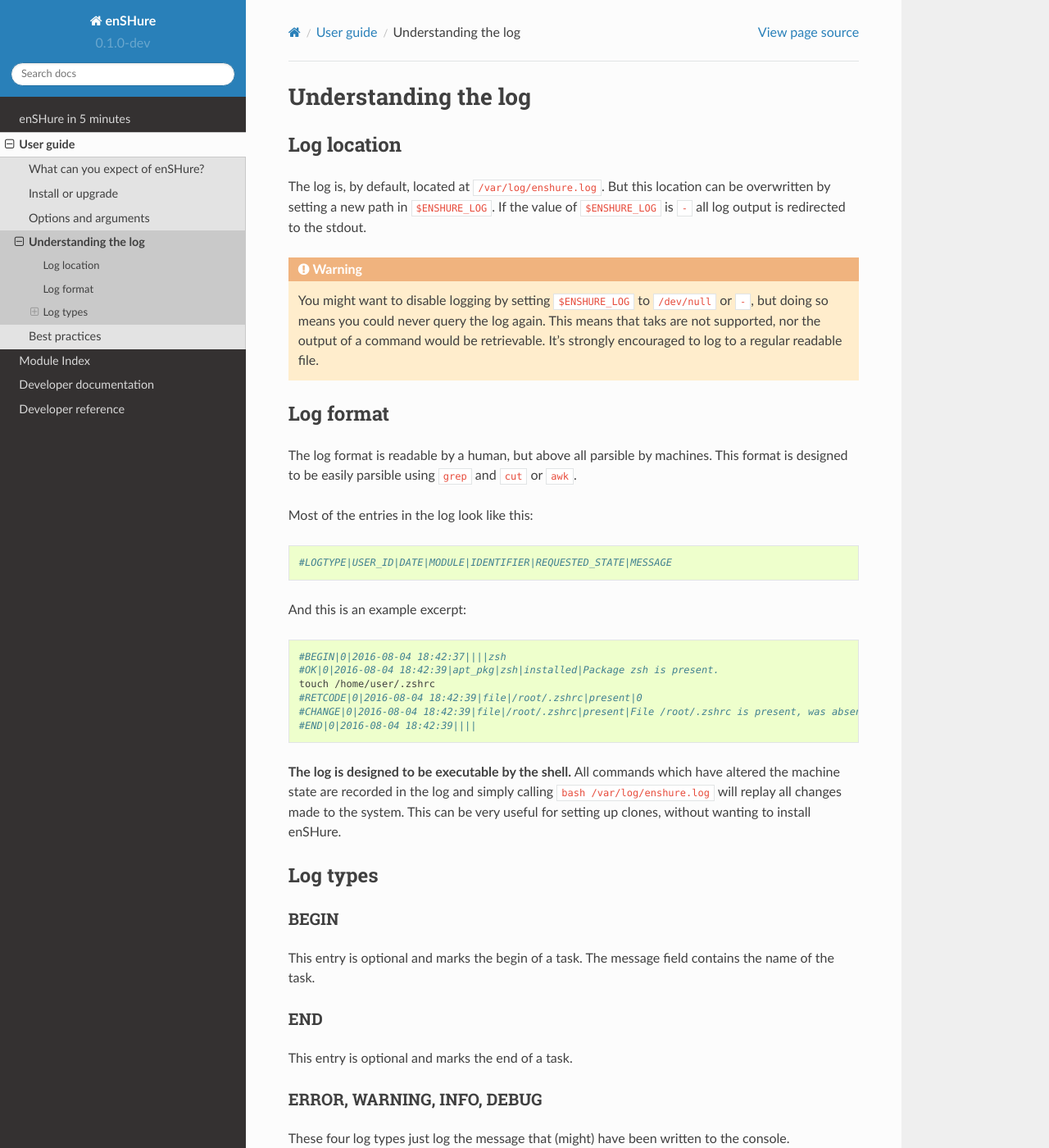
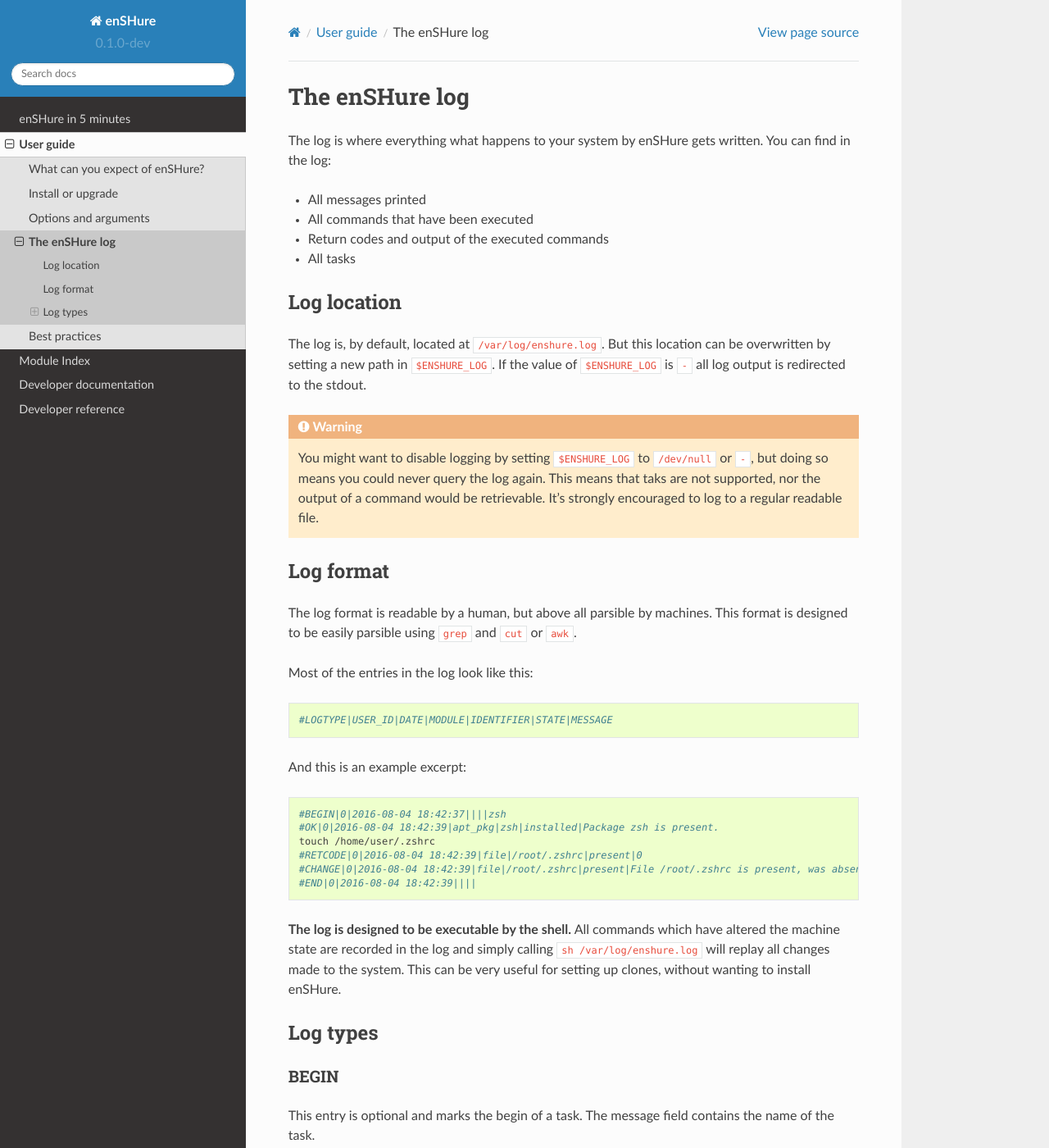
Before and after one commit to gbraekmans/enshure, a Sphinx documentation site: the page built from doc/user/logging.rst, in a window 1280 px wide and 1400 px high. Shown: the whole window at 82% size. Built offline with Sphinx 7.4.7 and the Read the Docs theme 2.0.0, drawn with Linux system fonts in a browser that asks for light colours.

Commit message:
Improved docs

```diff
--- a/doc/code/writing_modules.rst
+++ b/doc/code/writing_modules.rst
@@ -119,8 +119,9 @@ logging required for the action.
 
 .. warning::
 
-  The ``run`` function does not print anything to the stdout. You should not
-  pipe the output into some other function.
+  The ``run`` function, by default, does not print anything to the stdout. You should not
+  pipe the output into some other function. If you want this, you should use
+  ``run "<statement>" "" no_log``.
 
 Step 5: Add some polish
 -----------------------
--- a/doc/modules/git_config.rst
+++ b/doc/modules/git_config.rst
@@ -21,8 +21,8 @@ Arguments
   | The username to set the gitconfig for.
   | Example: ``jdoe``
 * | **email**: String. Optional.
-  | The email of the user.
+  | The email of the user. Required for state present.
   | Example: ``j.doe@example.net``
 * | **name**: String. Optional.
-  | The name of the user
+  | The name of the user. Required for state present.
   | Example: ``John Doe``
--- a/doc/user/arguments.rst
+++ b/doc/user/arguments.rst
@@ -101,8 +101,6 @@ Currently these queries are supported
   in variables. If you want to print a query it might be better
   to use the ``query`` or the ``message`` module.
 
-TODO: Link to the corresponding modules.
-
 Execution mode
 --------------
 
--- a/doc/user/logging.rst
+++ b/doc/user/logging.rst
@@ -1,5 +1,13 @@
-Understanding the log
-=====================
+The enSHure log
+===============
+
+The log is where everything what happens to your system by enSHure gets written.
+You can find in the log:
+
+- All messages printed
+- All commands that have been executed
+- Return codes and output of the executed commands
+- All tasks
 
 Log location
 ------------
@@ -24,7 +32,7 @@ machines. This format is designed to be easily parsible using ``grep`` and ``cut
 
 Most of the entries in the log look like this::
 
-	#LOGTYPE|USER_ID|DATE|MODULE|IDENTIFIER|REQUESTED_STATE|MESSAGE
+	#LOGTYPE|USER_ID|DATE|MODULE|IDENTIFIER|STATE|MESSAGE
 
 And this is an example excerpt::
 
@@ -37,7 +45,7 @@ And this is an example excerpt::
 
 **The log is designed to be executable by the shell.** All commands which have
 altered the machine state are recorded in the log and simply calling
-``bash /var/log/enshure.log`` will replay all changes made to the system.
+``sh /var/log/enshure.log`` will replay all changes made to the system.
 This can be very useful for setting up clones, without wanting to install
 enSHure.
 
```
Also changed, not shown: doc/modules/file.rst (added, +40 -0 lines), doc/quickstart/index.rst (+8 -0 lines), doc/user/principles.rst (+8 -1 lines).
